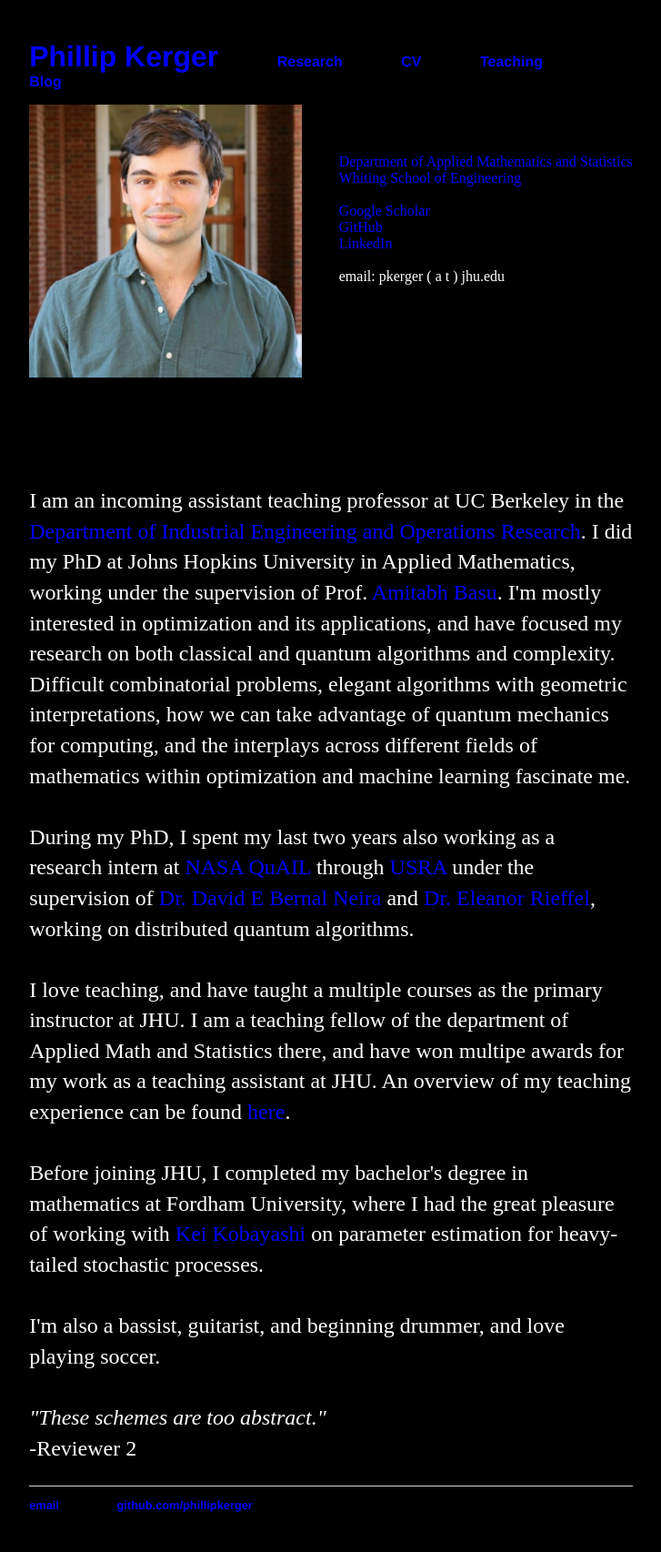
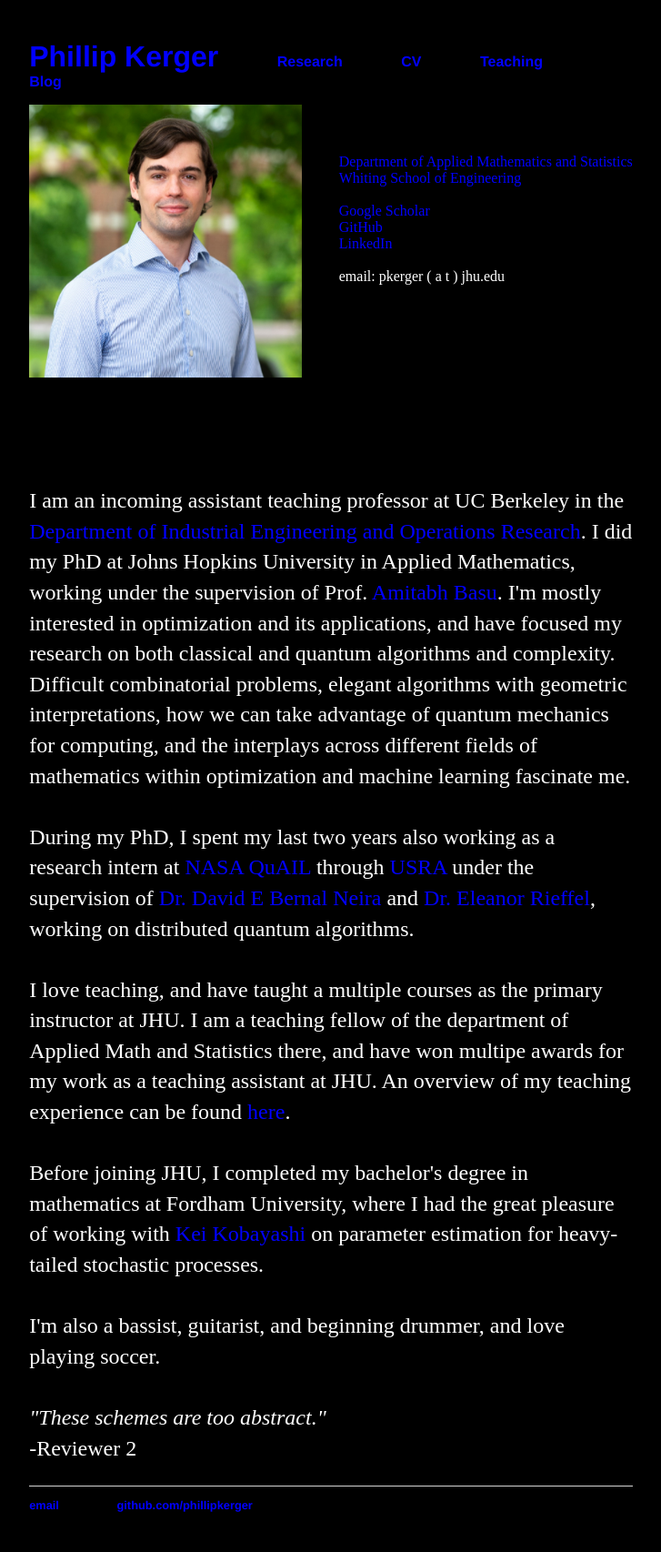
Before and after one commit to PhillipKerger/phillipkerger.github.io, a Jekyll site: the page built from index.html, in a window 1280 px wide. Shown: the whole page at 91% size, without its empty margins (276-1003 px from the left). Built offline with Jekyll 4.4.1, drawn with Linux system fonts in a browser that asks for light colours.

Commit message:
Update index.html
updated headshot

```diff
--- a/index.html
+++ b/index.html
@@ -6,7 +6,7 @@ title: Phillip Kerger
 
 <div class="row-fluid">
 
-		<div style="text-align:left"><img src="website photo by salena.jpg" style="width:300px;height:300px;">
+		<div style="text-align:left"><img src="JHU headshot_tu.jpg" style="width:300px;height:300px;">
 
 		<div style = "float: right">
 			<br>
```
